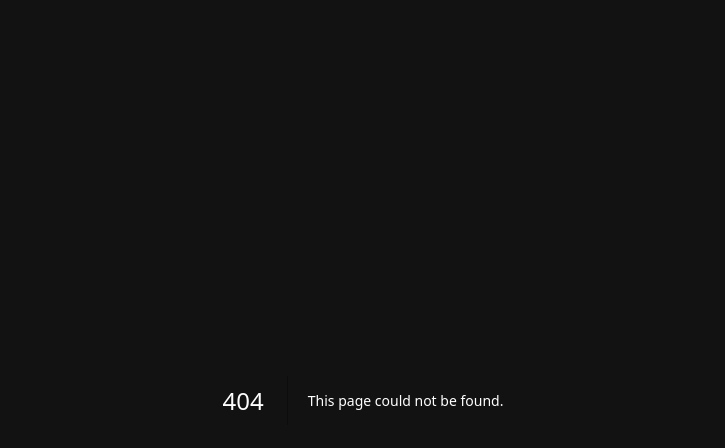
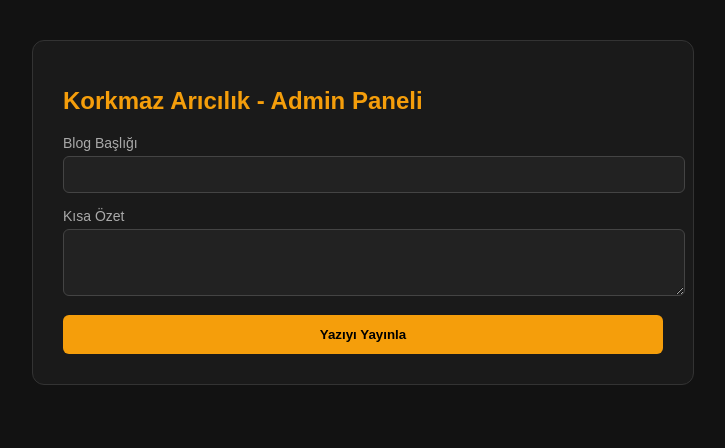
Before and after one commit to caglarkorkmazx-commits/korkmaz-aricilik, a Next.js app: page /admin in a window 1280 px wide. Before the commit this address had no page. Shown: the top 448 px of the page, without its empty margins (277-1002 px from the left). Built offline with nearby package versions, Linux system fonts and the light colour scheme.

Commit message:
Create page.js

```diff
--- /dev/null
+++ b/app/admin/page.js
@@ -0,0 +1,71 @@
+'use client'
+import { useState } from 'react'
+import { supabase } from '../../utils/supabase'
+
+export default function AdminPanel() {
+  const [title, setTitle] = useState('')
+  const [excerpt, setExcerpt] = useState('')
+  const [loading, setLoading] = useState(false)
+  const [message, setMessage] = useState('')
+
+  const handleAddBlog = async (e) => {
+    e.preventDefault()
+    setLoading(true)
+    setMessage('')
+
+    const { error } = await supabase
+      .from('blogs')
+      .insert([{ title, excerpt, date: '19 Ağustos 2026' }])
+
+    setLoading(false)
+    if (error) {
+      setMessage('Hata oluştu: ' + error.message)
+    } else {
+      setMessage('Blog yazısı başarıyla eklendi!')
+      setTitle('')
+      setExcerpt('')
+    }
+  }
+
+  return (
+    <div style={{ backgroundColor: '#121212', color: '#fff', minHeight: '100vh', padding: '40px', fontFamily: 'sans-serif' }}>
+      <div style={{ maxWidth: '600px', margin: '0 auto', background: '#1a1a1a', padding: '30px', borderRadius: '12px', border: '1px solid #333' }}>
+        <h1 style={{ color: '#f59e0b', marginBottom: '20px', fontSize: '24px' }}>Korkmaz Arıcılık - Admin Paneli</h1>
+
+        {message && <p style={{ padding: '10px', background: '#222', color: '#f59e0b', marginBottom: '15px', borderRadius: '6px' }}>{message}</p>}
+
+        <form onSubmit={handleAddBlog} style={{ display: 'flex', flexDirection: 'column', gap: '15px' }}>
+          <div>
+            <label style={{ display: 'block', marginBottom: '5px', fontSize: '14px', color: '#aaa' }}>Blog Başlığı</label>
+            <input
+              type="text"
+              value={title}
+              onChange={(e) => setTitle(e.target.value)}
+              required
+              style={{ width: '100%', padding: '10px', background: '#222', border: '1px solid #444', color: '#fff', borderRadius: '6px' }}
+            />
+          </div>
+
+          <div>
+            <label style={{ display: 'block', marginBottom: '5px', fontSize: '14px', color: '#aaa' }}>Kısa Özet</label>
+            <textarea
+              value={excerpt}
+              onChange={(e) => setExcerpt(e.target.value)}
+              required
+              rows="3"
+              style={{ width: '100%', padding: '10px', background: '#222', border: '1px solid #444', color: '#fff', borderRadius: '6px' }}
+            />
+          </div>
+
+          <button
+            type="submit"
+            disabled={loading}
+            style={{ backgroundColor: '#f59e0b', color: '#000', padding: '12px', border: 'none', borderRadius: '6px', fontWeight: 'bold', cursor: 'pointer' }}
+          >
+            {loading ? 'Ekleniyor...' : 'Yazıyı Yayınla'}
+          </button>
+        </form>
+      </div>
+    </div>
+  )
+}
```
